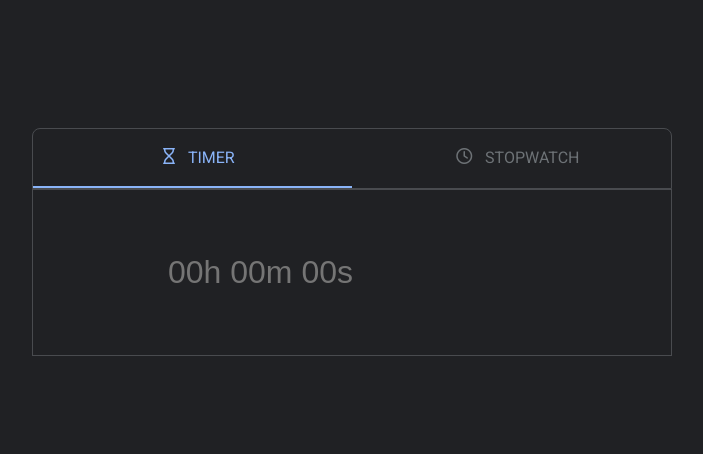
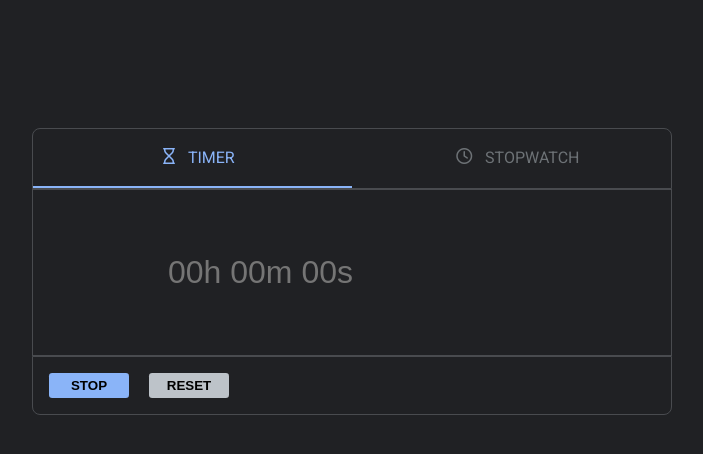
Before and after one commit to Jomanahani/Timer-and-Stopwatch-APP, a plain HTML site: page index.html in a window 1280 px wide. Shown: the whole page, without its empty margins (288-991 px from the left). Drawn offline with Linux system fonts and the light colour scheme.

Commit message:
create footer

```diff
--- a/index.html
+++ b/index.html
@@ -32,6 +32,16 @@
         <input type="text" class="stopInput" placeholder="0s 00" />
       </section>
     </main>
+    <footer>
+      <section class="timerFooter">
+        <button class="st">STOP</button>
+        <button class="reset">RESET</button>
+      </section>
+      <section class="stopFooter">
+        <button class="st">START</button>
+        <button class="reset">RESET</button>
+      </section>
+    </footer>
     <script src="./script.js"></script>
   </body>
 </html>
--- a/script.js
+++ b/script.js
@@ -4,6 +4,8 @@ const Stopwatch = document.querySelector(".stopwatch");
 const main = document.querySelector(".main");
 const timerSection = document.querySelector(".timerSec");
 const StopwatchSection = document.querySelector(".stopSec");
+const timerFooter = document.querySelector(".timerFooter");
+const StopFooter = document.querySelector(".stopFooter");
 
 // add event listeners
 Stopwatch.addEventListener("click", () => {
@@ -11,6 +13,8 @@ Stopwatch.addEventListener("click", () => {
   Stopwatch.classList.add("active");
   StopwatchSection.style.display = "block";
   timerSection.style.display = "none";
+  StopFooter.style.display = "block";
+  timerFooter.style.display = "none";
 });
 
 Timer.addEventListener("click", () => {
@@ -18,4 +22,6 @@ Timer.addEventListener("click", () => {
   Timer.classList.add("active");
   StopwatchSection.style.display = "none";
   timerSection.style.display = "block";
+  StopFooter.style.display = "none";
+  timerFooter.style.display = "block";
 });
--- a/style.css
+++ b/style.css
@@ -68,3 +68,40 @@ section input {
   display: none;
 }
 /* end main */
+/* start footer */
+footer {
+  width: 40rem;
+  display: flex;
+  flex-direction: column;
+  justify-content: flex-start;
+  border-top: none;
+  border: 1px solid #4d5054e8;
+  border-radius: 0 0 0.5rem 0.5rem;
+  -webkit-border-radius: 0 0 0.5rem 0.5rem;
+  -moz-border-radius: 0 0 0.5rem 0.5rem;
+  -ms-border-radius: 0 0 0.5rem 0.5rem;
+  -o-border-radius: 0 0 0.5rem 0.5rem;
+}
+footer button {
+  font-weight: 600;
+  width: 5rem;
+  padding: 0.3rem;
+  margin: 1rem 0;
+  border: none;
+  border-radius: 0.2rem;
+  -webkit-border-radius: 0.2rem;
+  -moz-border-radius: 0.2rem;
+  -ms-border-radius: 0.2rem;
+  -o-border-radius: 0.2rem;
+}
+.st {
+  background-color: #8ab4f8;
+  margin: 0 1rem;
+}
+.reset {
+  background-color: #bdc3c9;
+}
+.stopFooter {
+  display: none;
+}
+/* end footer */
```
